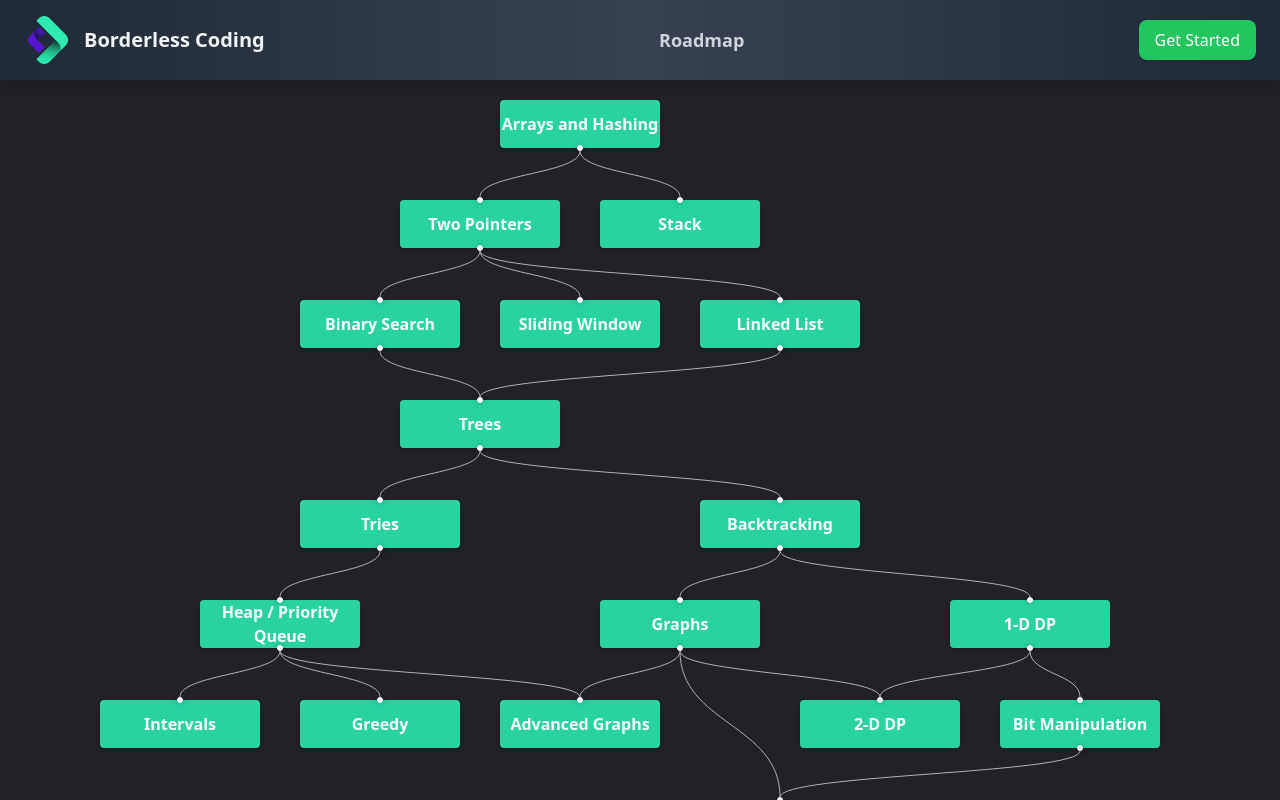
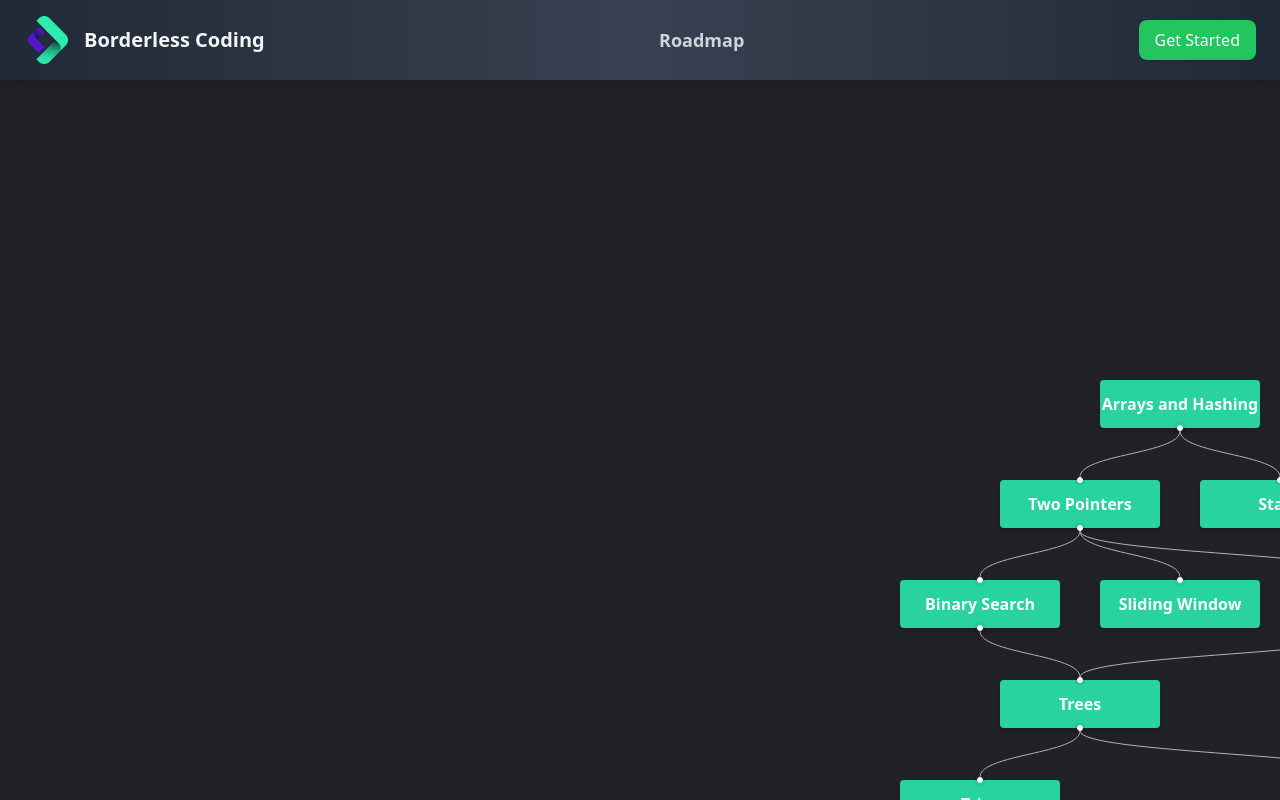
Before and after one commit to ProgramadoresSemPatria/NEUROMANCERS-module-code-breakers, a React (Vite) app: page /roadmap in a window 1280 px wide. Built offline with nearby package versions, Linux system fonts and the light colour scheme.

Commit message:
style: ajust zoom and centralized the cards in the screen

```diff
--- a/src/components/Roadmap/Roadmap.tsx
+++ b/src/components/Roadmap/Roadmap.tsx
@@ -30,9 +30,9 @@ const Roadmap: React.FC = () => {
     (params: Edge | Connection) => setEdges((eds) => addEdge(params, eds)),
     [setEdges]
   );
+
   return (
-    <>
-      <div style={{ width: "100vw", height: "100vh" }}>
+    <div className="pt-20 w-full h-screen"> {/* Added pt-20 (padding top) */}
       <ReactFlow
         nodes={nodes}
         edges={edges}
@@ -43,10 +43,9 @@ const Roadmap: React.FC = () => {
         nodeTypes={nodeTypes}
         style={roadmapStyle}
         nodesConnectable={false}
-          defaultViewport={{ x: 500, y: 100, zoom: 1 }}
+        defaultViewport={{ x: 1100, y: 300, zoom: 1 }}
       />
     </div>
-    </>
   );
 };
 
```
Lines whose indentation alone changed are shown as unchanged.
